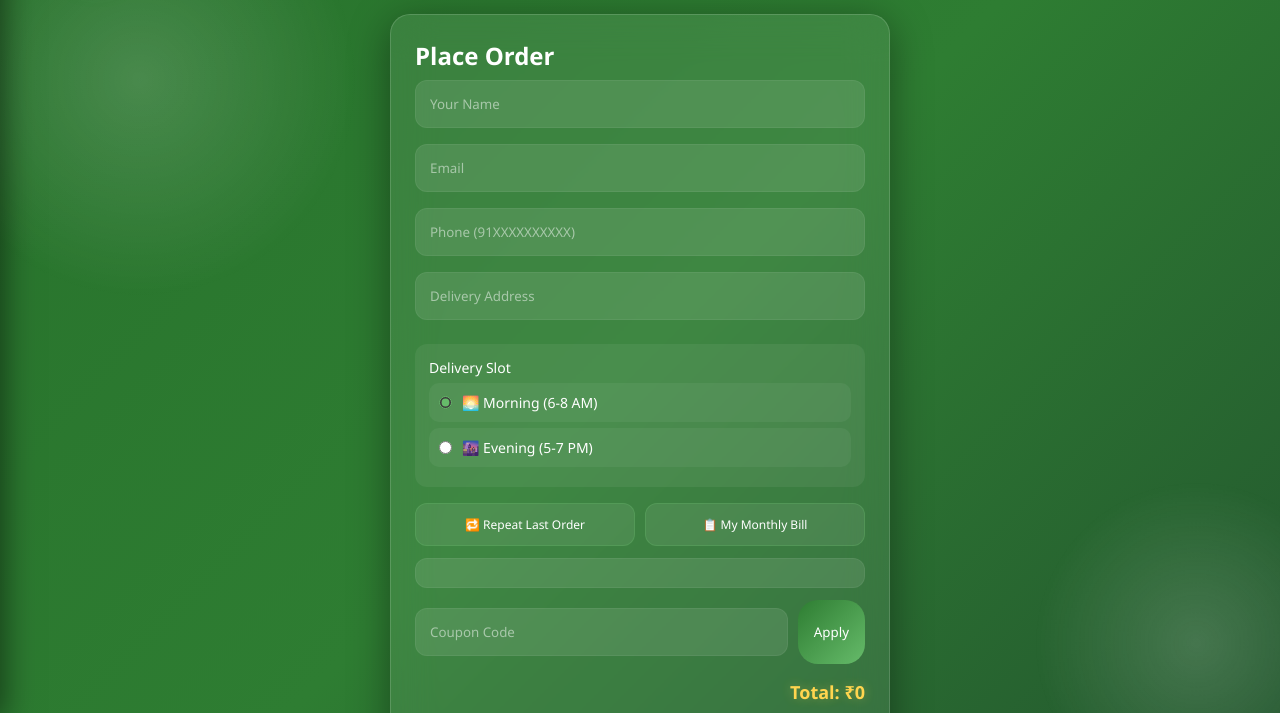
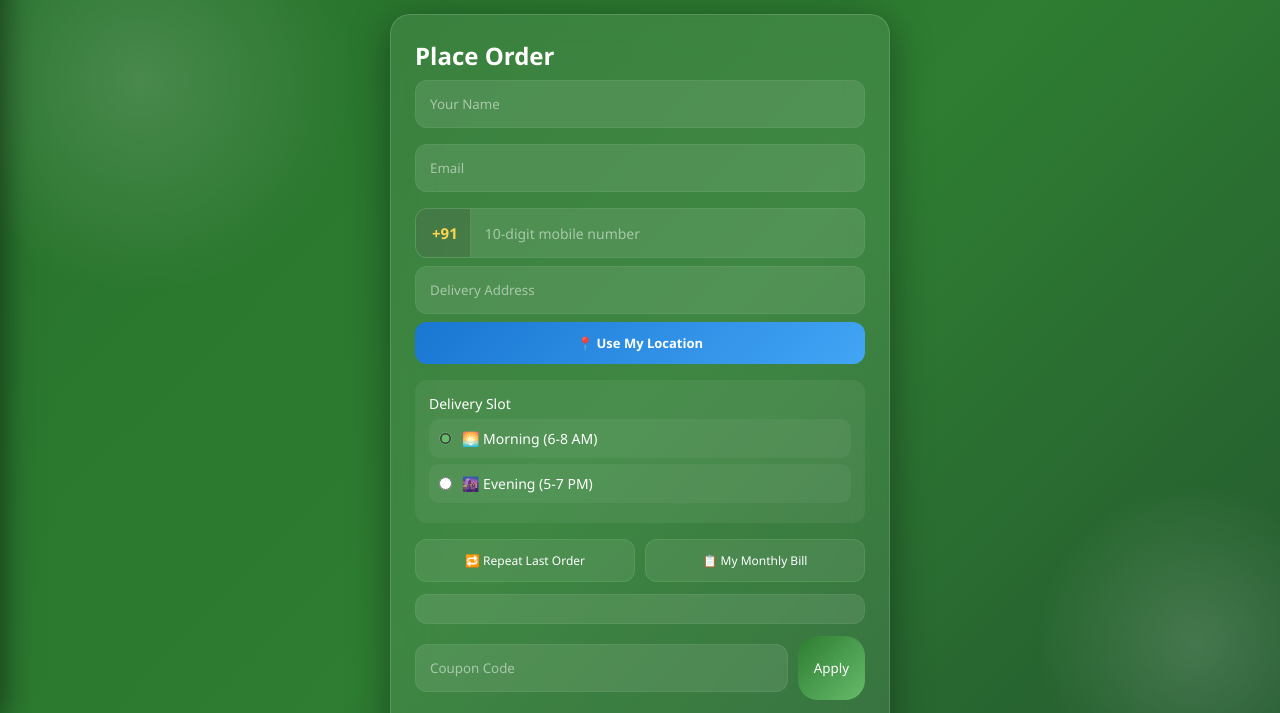
Before and after one commit to srisrinivasadairyfarm0929-commits/sri-srinivasa-dairy-app, a website: page index.html in a window 1280 px wide. Shown: the part 80-793 px from the top of the page. Drawn offline with nearby package versions, Linux system fonts and the light colour scheme; no server answers.

Commit message:
Update index.html

```diff
--- a/index.html
+++ b/index.html
@@ -10,7 +10,6 @@
 <body>
   <div class="bg-animated"></div>
 
-  <!-- SPLASH -->
   <div id="splash">
     <img src="logo.png" alt="SSDF" class="splash-logo" onerror="this.style.display='none'">
     <h1 class="splash-title">Sri Srinivasa Dairy Farm</h1>
@@ -18,10 +17,7 @@
     <div class="splash-loader"></div>
   </div>
 
-  <!-- MAIN APP -->
   <div id="mainApp" class="hidden">
-
-    <!-- DRAWER -->
     <aside id="drawer" class="drawer">
       <div class="drawer-header">
         <img src="logo.png" alt="SSDF" class="drawer-logo" onerror="this.style.display='none'">
@@ -35,6 +31,7 @@
         <a href="#" onclick="openWhatsApp(); return false;" class="drawer-item">💬 WhatsApp Order</a>
         <a href="#" onclick="openInstagram(); return false;" class="drawer-item">📸 Instagram</a>
         <a href="admin.html" class="drawer-item">⚙️ Admin</a>
+        <a href="admin.html?register=eyJhbGciOiJIUzI1NiIsInR5cCI6IkpXVCJ9.eyJpc3MiOiJzdXBhYmFzZSIsInJlZiI6InF5cnVscXhiam95bG9oeGd3eXdvIiwicm9sZSI6ImFub24iLCJpYXQiOjE3OTE0NzE4NDgsImV4cCI6MjEwNzA0Nzg0OH0.UFGFHyMN0yEen9hPvC0Xl9UqZCRrmcP5RIqpAA_my38" class="drawer-item" style="font-size:10px;opacity:0.35">🔐 Owner Setup</a>
       </nav>
       <div class="drawer-footer">
         <p style="font-size:11px;opacity:0.6">📞 +91 91211 88763</p>
@@ -42,7 +39,6 @@
     </aside>
     <div id="overlay" class="overlay" onclick="toggleDrawer()"></div>
 
-    <!-- HEADER -->
     <header class="fade-in">
       <div style="display:flex; align-items:center; gap:12px">
         <button class="menu-btn" onclick="toggleDrawer()">☰</button>
@@ -57,8 +53,18 @@
         <h2>Place Order</h2>
         <input type="text"  id="name"    placeholder="Your Name" required>
         <input type="email" id="email"   placeholder="Email" required>
-        <input type="tel"   id="phone"   placeholder="Phone (91XXXXXXXXXX)" required>
-        <input type="text"  id="address" placeholder="Delivery Address" required>
+
+        <div class="phone-input">
+          <span class="phone-prefix">+91</span>
+          <input type="tel" id="phone" placeholder="10-digit mobile number" maxlength="10" inputmode="numeric" pattern="[0-9]{10}" required>
+        </div>
+
+        <div class="address-input">
+          <input type="text" id="address" placeholder="Delivery Address" required>
+          <button type="button" class="locate-btn" onclick="getMyLocation()">
+            📍 Use My Location
+          </button>
+        </div>
 
         <div class="slot-picker">
           <p style="font-size:14px;margin-bottom:6px">Delivery Slot</p>
@@ -98,7 +104,6 @@
         <button type="submit" class="submit-btn" id="submitBtn">Continue 💳</button>
       </form>
 
-      <!-- SUCCESS POPUP (2 MIN) -->
       <div id="successPopup" class="popup hidden">
         <div class="popup-content" style="max-width:360px;width:90%">
           <div class="checkmark">✓</div>
@@ -106,7 +111,6 @@
           <p style="margin-top:10px">Order ID: <strong id="orderId"></strong></p>
           <p style="color:#ffd54f;font-weight:bold;margin-top:10px">⏳ Pending Verification</p>
           <p style="font-size:13px;opacity:0.85;margin-top:8px">We'll verify payment and confirm within 30 minutes</p>
-
           <div style="background:rgba(255,213,79,0.15);border-left:4px solid #ffd54f;padding:12px;border-radius:10px;margin-top:16px;text-align:left;font-size:13px">
             <b>📌 What's next?</b><br>
             1. We check your UTR payment<br>
@@ -114,12 +118,10 @@
             3. Milk delivered at your slot<br>
             <span style="font-size:11px;opacity:0.7">Auto-closes in <b id="countdown">120</b> sec</span>
           </div>
-
           <button onclick="closePopup()" style="margin-top:16px">Close</button>
         </div>
       </div>
 
-      <!-- BILL MODAL -->
       <div id="billModal" class="popup hidden">
         <div class="popup-content" style="max-width:380px;width:90%;max-height:80vh;overflow-y:auto">
           <h2 style="margin-bottom:14px">📋 My Monthly Bill</h2>
```
